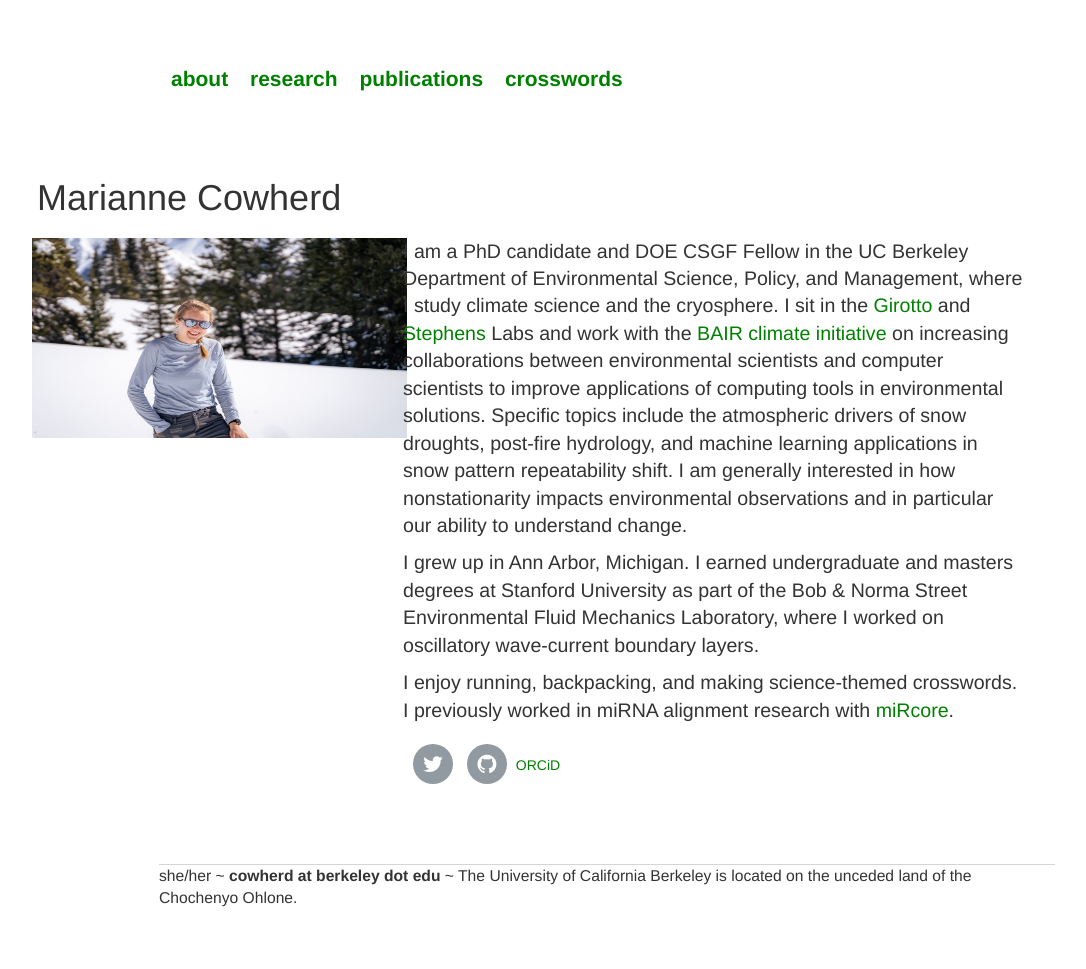
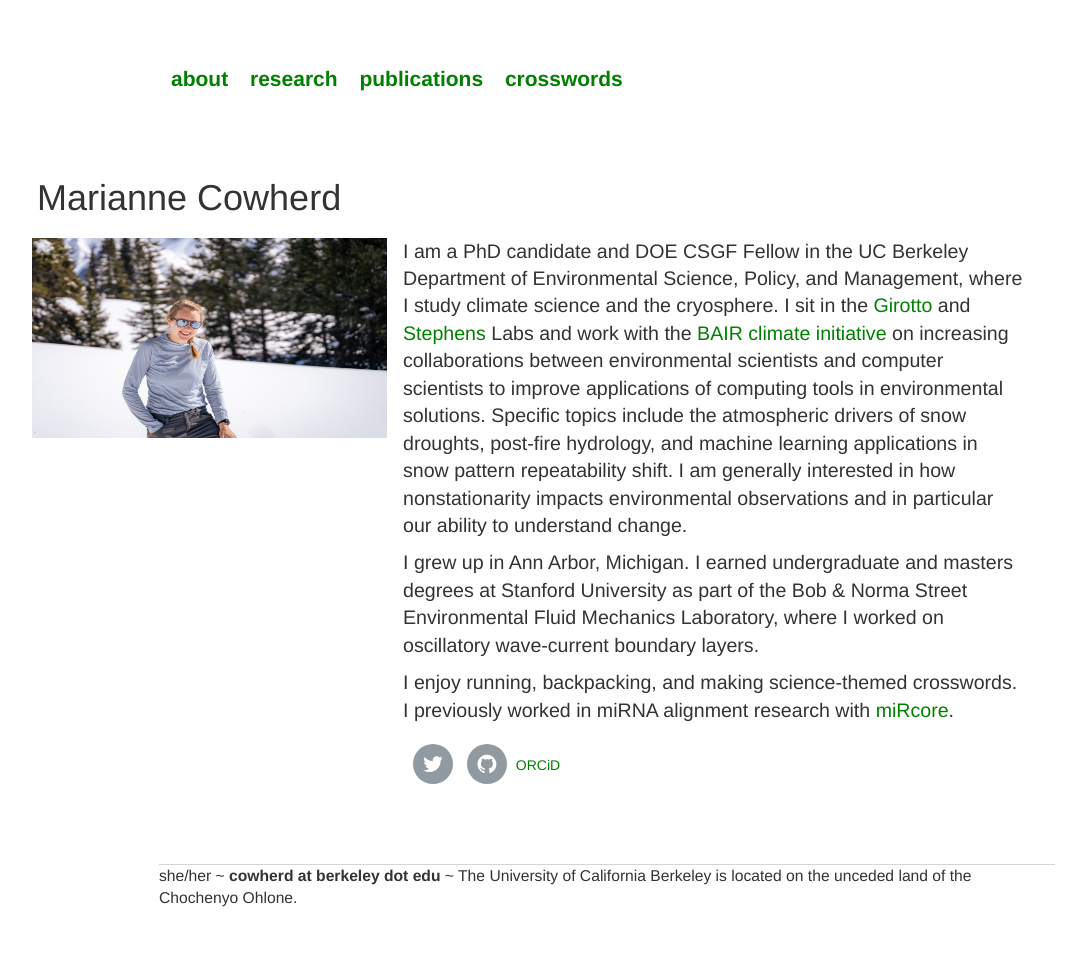
Before and after one commit to mariannecowherd/mariannecowherd.github.io, a Jekyll site: the page built from index.html, in a window 1280 px wide. Shown: the whole page, without its empty margins (33-1119 px from the left). Built offline with Jekyll 4.4.1, drawn with Linux system fonts in a browser that asks for light colours; nearby versions of some CDN libraries.

Commit message:
Update index.html

```diff
--- a/index.html
+++ b/index.html
@@ -51,7 +51,7 @@
 <h1>Marianne Cowherd</h1>
 <div class="row">
   <div class="column left">
-		<img src="/images/IMG_2894.JPG" width="375" height = "200" alt="photograph of Marianne in the snow"/>
+		<img src="/images/IMG_2894.JPG" width="355" height = "200" alt="photograph of Marianne in the snow"/>
 	</div>
   <div class="column right">
 		<p> I am a PhD candidate and DOE CSGF Fellow in the UC Berkeley Department of Environmental Science,
```
